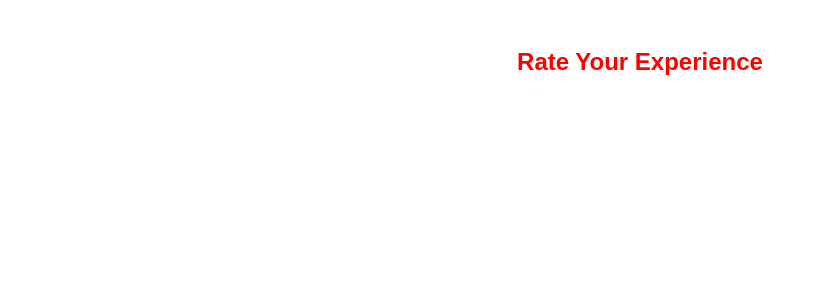
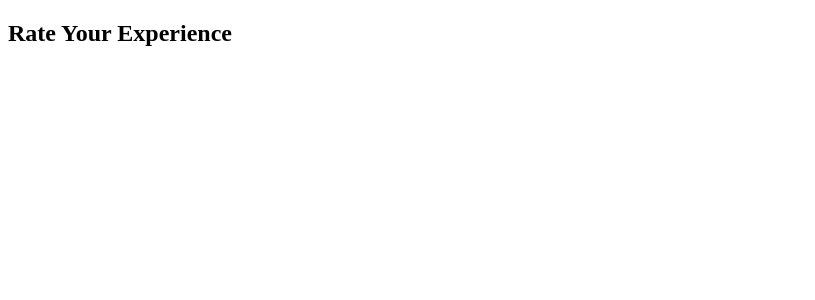
Before and after one commit to zieDoo/React-sandbox, a React (Vite) app in the folder Vite_Build_Setup/rating-ui/: page / in a window 1280 px wide. Shown: the top 300 px of the page, without its empty margins (0-815 px from the left). Built offline with nearby package versions, Linux system fonts and the light colour scheme.

Commit message:
React Fundamentals - Styling Object

```diff
--- a/Vite_Build_Setup/rating-ui/src/components/Rating.jsx
+++ b/Vite_Build_Setup/rating-ui/src/components/Rating.jsx
@@ -4,21 +4,10 @@
 
 const Rating = () => {
   return (
-    <div style={styles.container}>
-      <h2 style={styles.heading}>Rate Your Experience</h2>
+    <div>
+      <h2>Rate Your Experience</h2>
     </div>
   );
-};
-
-const styles = {
-  container: {
-    textAlign: "center",
-    fontFamily: "Arial",
-    padding: "20px",
-  },
-  heading: {
-    color: "red",
-  },
 };
 
 export default Rating;
```
